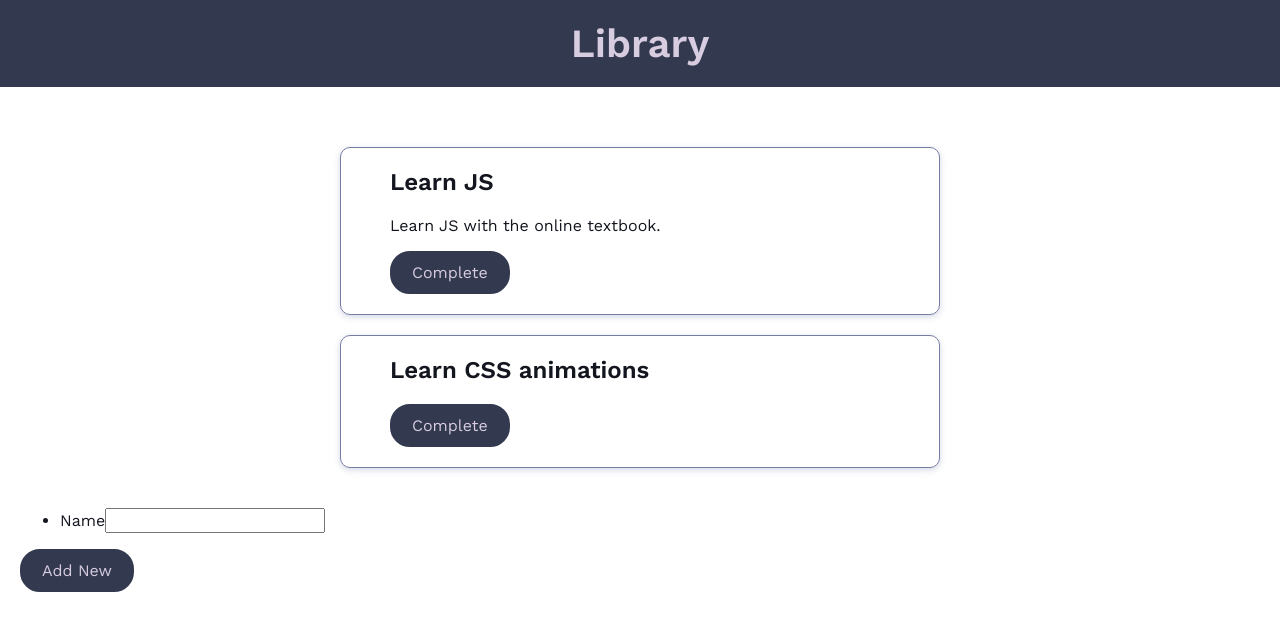
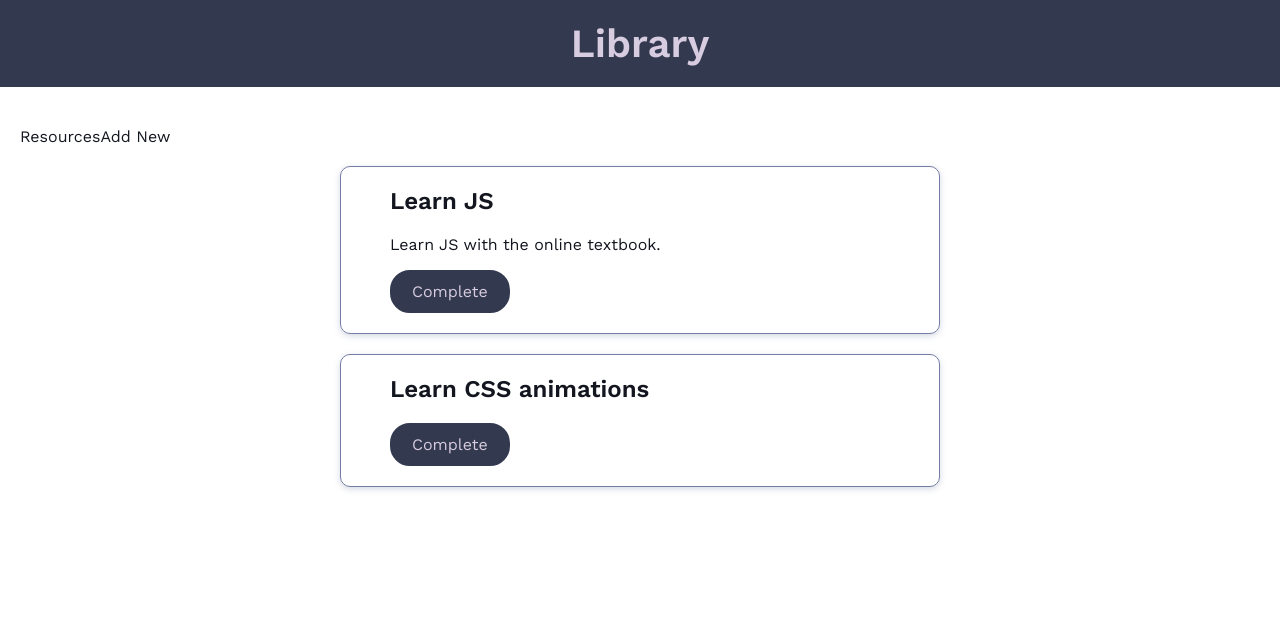
Before and after one commit to Yoona8/vue-resources-app, a Vue app: page / in a window 1280 px wide. Shown: the top 630 px of the page. Built offline with nearby package versions, Linux system fonts and the light colour scheme.

Commit message:
Refactor, add new fields

```diff
--- a/src/App.vue
+++ b/src/App.vue
@@ -1,10 +1,10 @@
 <template>
   <the-header></the-header>
+  <tabs-navigation @tab-clicked="onTabClicked"></tabs-navigation>
   <main class="main">
-    <resource-list :resources="resources"></resource-list>
-    <new-resource
-      @resource-added="onResourceAdded"
-    ></new-resource>
+    <keep-alive>
+      <component :is="activeComponent"></component>
+    </keep-alive>
   </main>
 </template>
 
@@ -12,15 +12,17 @@
 import TheHeader from '@/components/TheHeader';
 import ResourceList from '@/components/ResourceList';
 import NewResource from '@/components/NewResource';
+import TabsNavigation from '@/components/TabsNavigation';
 
 const generateId = () => {
   return (Date.now() + Math.random()).toString();
 };
 
 export default {
-  components: {ResourceList, TheHeader, NewResource},
+  components: {TabsNavigation, ResourceList, TheHeader, NewResource},
   data() {
     return {
+      activeComponent: 'resource-list',
       resources: [{
         id: generateId(),
         name: 'Learn JS',
@@ -37,17 +39,24 @@ export default {
       }]
     }
   },
+  provide() {
+    return {
+      resources: this.resources,
+      onResourceAdded: this.onResourceAdded
+    }
+  },
   methods: {
-    onResourceAdded(resourceName) {
+    onResourceAdded(newResource) {
       const resource = {
         id: generateId(),
-        name: resourceName,
-        url: '',
-        tag: '',
+        ...newResource,
         isFinished: false
       };
 
       this.resources.push(resource);
+    },
+    onTabClicked(tab) {
+      this.activeComponent = tab;
     }
   }
 };
--- a/src/components/NewResource.vue
+++ b/src/components/NewResource.vue
@@ -1,32 +1,81 @@
 <template>
-  <form @submit.prevent="onSubmit">
-    <ul>
-      <li>
-        <app-input>
-          <label for="1">Name</label>
-          <input id="1" type="text" v-model="resourceName">
-        </app-input>
-      </li>
-    </ul>
-    <app-button type="submit">Add New</app-button>
-  </form>
+  <app-card>
+    <form class="new" @submit.prevent="onSubmit">
+      <ul class="new__fields">
+        <li class="new__field">
+          <app-input>
+            <label for="new-name">Name</label>
+            <input
+              id="new-name"
+              name="new-name"
+              type="text"
+              v-model="name"
+            >
+          </app-input>
+        </li>
+        <li class="new__field">
+          <app-input>
+            <label for="new-description">Description</label>
+            <textarea
+              id="new-description"
+              name="new-description"
+              v-model="description"
+            ></textarea>
+          </app-input>
+        </li>
+        <li class="new__field">
+          <app-input>
+            <label for="new-tag">Tag</label>
+            <select
+              id="new-tag"
+              name="new-tag"
+              v-model="tag"
+            >
+              <option>JavaScript</option>
+            </select>
+          </app-input>
+        </li>
+        <li class="new__field">
+          <app-input>
+            <label for="new-url">Url</label>
+            <input id="new-url" name="new-url" type="url">
+          </app-input>
+        </li>
+      </ul>
+      <app-button
+        type="submit"
+      >Add New</app-button>
+    </form>
+  </app-card>
 </template>
 
 <script>
 import AppButton from '@/components/UI/AppButton';
 import AppInput from '@/components/UI/AppInput';
+import AppCard from '@/components/UI/AppCard';
+
 export default {
   name: 'new-resource',
-  components: {AppInput, AppButton},
-  emits: ['resource-added'],
+  components: {AppCard, AppInput, AppButton},
+  inject: ['onResourceAdded'],
   data() {
     return {
-      resourceName: ''
+      name: '',
+      description: '',
+      tag: '',
+      url: ''
     };
   },
   methods: {
     onSubmit() {
-      this.$emit('resource-added', this.resourceName);
+      const resource = {
+        name: this.name,
+        description: this.description,
+        tag: this.tag,
+        url: this.url
+      };
+
+      this.onResourceAdded(resource);
     }
   }
 }
--- a/src/components/ResourceList.vue
+++ b/src/components/ResourceList.vue
@@ -5,6 +5,7 @@
         v-for="resource in resources"
         :key="resource.id"
     >
+      <app-card>
         <resource-item
             :id="resource.id"
             :name="resource.name"
@@ -14,17 +15,19 @@
             :is-finished="resource.isFinished"
             @complete-clicked="onCompleteClicked"
         ></resource-item>
+      </app-card>
     </li>
   </ul>
 </template>
 
 <script>
 import ResourceItem from '@/components/ResourceItem';
+import AppCard from '@/components/UI/AppCard';
 
 export default {
   name: 'resource-list',
-  components: {ResourceItem},
-  props: ['resources'],
+  components: {AppCard, ResourceItem},
+  inject: ['resources'],
   methods: {
     onCompleteClicked(resourceId) {
       const resource = this.resources.find((item) => item.id === resourceId);
@@ -43,13 +46,6 @@ export default {
   list-style: none;
 }
 
-.resources__item {
-  padding: 20px 30px;
-  border: 1px solid var(--c-neutral);
-  border-radius: 10px;
-  box-shadow: var(--basic-box-shadow);
-}
-
 .resources__item:not(:last-child) {
   margin-bottom: 20px;
 }
--- /dev/null
+++ b/src/components/TabsNavigation.vue
@@ -0,0 +1,64 @@
+<template>
+  <nav class="tabs">
+    <ul class="tabs__list">
+      <li class="tabs__item">
+        <a
+          class="tabs__link"
+          :class="resourceListTabMode"
+          @click.prevent="onTabClick('resource-list')"
+          href="#"
+        >Resources</a>
+      </li>
+      <li class="tabs__item">
+        <a
+          class="tabs__link"
+          :class="newResourceTabMode"
+          @click.prevent="onTabClick('new-resource')"
+          href="#"
+        >Add New</a>
+      </li>
+    </ul>
+  </nav>
+</template>
+
+<script>
+export default {
+  name: 'tabs-navigation',
+  emits: ['tab-clicked'],
+  data() {
+    return {
+      currentTab: 'resource-list'
+    }
+  },
+  computed: {
+    resourceListTabMode() {
+      return {'tabs__link--current': this.currentTab === 'resource-list'};
+    },
+    newResourceTabMode() {
+      return {'tabs__link--current': this.currentTab === 'new-resource'};
+    }
+  },
+  methods: {
+    onTabClick(tab) {
+      this.currentTab = tab;
+      this.$emit('tab-clicked', tab);
+    }
+  }
+}
+</script>
+
+<style scoped>
+.tabs {
+  max-width: 1280px;
+  margin: 0 auto;
+  padding-left: 20px;
+  padding-right: 20px;
+}
+
+.tabs__list {
+  display: flex;
+  margin: 0;
+  padding: 0;
+  list-style: none;
+}
+</style>
--- /dev/null
+++ b/src/components/UI/AppCard.vue
@@ -0,0 +1,20 @@
+<template>
+  <div class="card">
+    <slot></slot>
+  </div>
+</template>
+
+<script>
+export default {
+  name: 'app-card'
+}
+</script>
+
+<style scoped>
+.card {
+  padding: 20px 30px;
+  border: 1px solid var(--c-neutral);
+  border-radius: 10px;
+  box-shadow: var(--basic-box-shadow);
+}
+</style>
--- a/src/components/UI/AppInput.vue
+++ b/src/components/UI/AppInput.vue
@@ -1,5 +1,5 @@
 <template>
-  <p>
+  <p class="input">
     <slot></slot>
   </p>
 </template>
@@ -11,5 +11,11 @@ export default {
 </script>
 
 <style>
+.input {
+  margin: 0;
+}
 
+.input input {
+  display: block;
+}
 </style>
```
Lines whose indentation alone changed are shown as unchanged.
